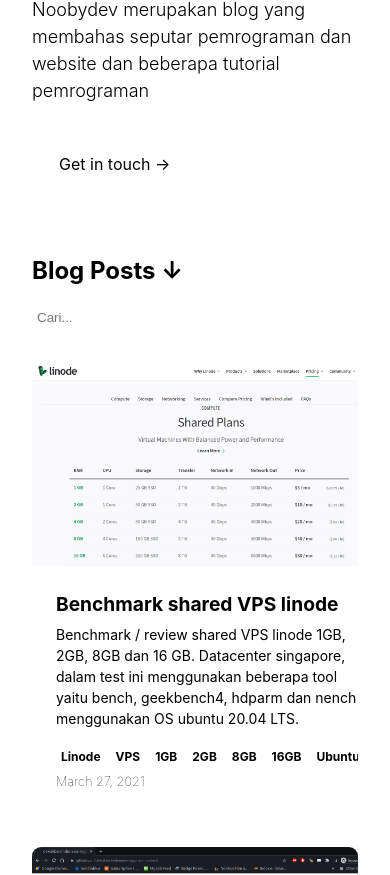
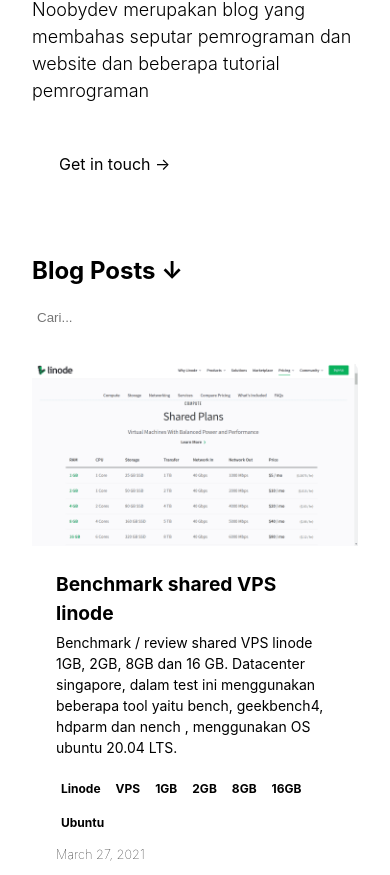
Before and after one commit to dekiakbar/noobydev, a Gatsby site: page / in a window 390 px wide. Shown: the part 184-1059 px from the top of the page. Built offline with nearby package versions, Linux system fonts and the light colour scheme; Gatsby itself is replaced by a stand-in of ours; some packages are replaced by stand-ins of ours.

Commit message:
fix css mobile view

```diff
--- a/src/components/post-link.js
+++ b/src/components/post-link.js
@@ -21,6 +21,7 @@ const PostLink = ({ post }) => (
           </p>
         </div>
       )}
+      <div className="post-tags-container">
         {!!post.frontmatter.tags && (
           post.frontmatter.tags.split(',').map((tag,i) => {
             return(
@@ -30,6 +31,7 @@ const PostLink = ({ post }) => (
             )
           })
         )}
+      </div>
       <div className="post-meta">
         {post.frontmatter.date}
       </div>
--- a/src/styles/global.scss
+++ b/src/styles/global.scss
@@ -260,14 +260,17 @@ a {
   .post-excerpt {
     font-size: 14px;
   }
-  .post-tags{
-    margin-right: 5px;
+  .post-tags-container{
+    label{
+      margin: 3px 5px 3px 0px;
+      display: inline-block;
       padding: 5px;
       background-color: var(--btn-bg-color);
       border-radius: 5px;
       color: var(--primary-text-color);
       font-size: 12px;
       font-weight: bold;
+    }
   }
 }
 .post-meta {
@@ -585,3 +588,15 @@ table th {
     border-bottom: 0;
   }
 }
+
+@media screen and (max-width:420px){
+  article.card{
+    display: block;
+
+    a{
+      img{
+        height: auto;
+      }
+    }
+  }
+}
```
Lines whose indentation alone changed are shown as unchanged.
